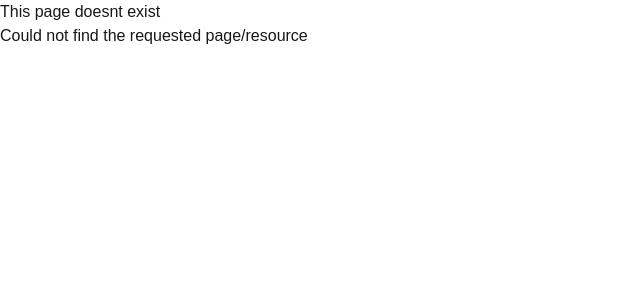
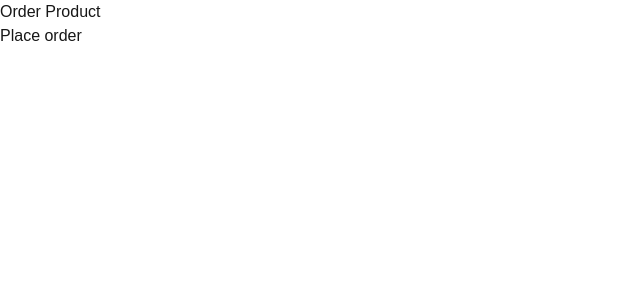
Before and after one commit to Efoneli/project_toos, a Next.js app: page /order-product in a window 1280 px wide. Before the commit this address had no page. Shown: the top 300 px of the page, without its empty margins (0-640 px from the left). Built offline with nearby package versions, Linux system fonts and the light colour scheme.

Commit message:
programatic routing

```diff
--- /dev/null
+++ b/app/order-product/page.tsx
@@ -0,0 +1,15 @@
+import { useRouter } from "next/navigation"
+
+export default function OrderProduct() {
+    const router = useRouter()
+    const handleClick = () => {
+        console.log('order placed')
+        router.push('/')
+    }
+    return(
+        <>
+            <h1>Order Product</h1>
+            <button onClick={handleClick}>Place order</button>
+        </>
+    )
+}
```
